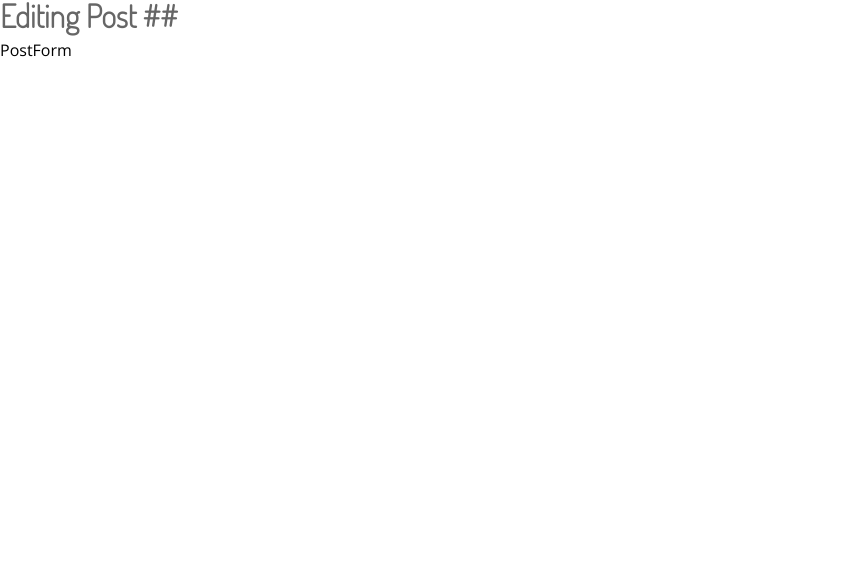
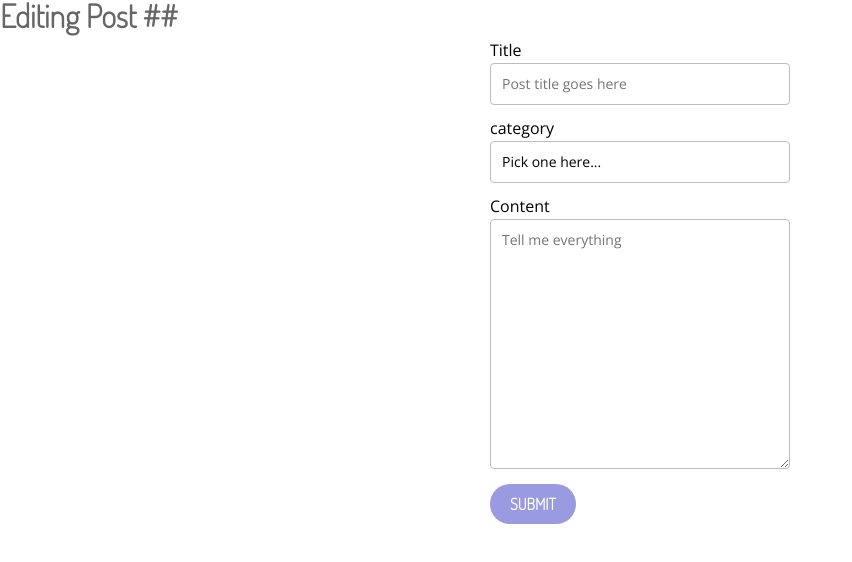
Before and after one commit to fernandoperigolo/leitura, a React (Create React App) app: page /post/edit/1 in a window 1280 px wide. Shown: the top 562 px of the page, without its empty margins (0-852 px from the left). Built offline with nearby package versions, Linux system fonts and the light colour scheme.

Commit message:
Including all workflow to include new post

```diff
--- a/src/actions/posts.js
+++ b/src/actions/posts.js
@@ -1,4 +1,7 @@
+import { addPost as addPostAPI } from '../utils/readableApi'
+
 export const SET_ALL_POSTS = 'SET_ALL_POSTS'
+export const ADD_POST = 'ADD_POST'
 
 export function setAllPosts (posts) {
   return {
@@ -6,3 +9,28 @@ export function setAllPosts (posts) {
     posts
   }
 }
+
+function addPost (post) {
+  return {
+    type: ADD_POST,
+    post,
+  }
+}
+
+export function handleAddPost (title, category, body) {
+  return (dispatch, getState) => {
+    const { authedUser } = getState()
+    const post = {
+      id: Date.now().toString(36) + Math.random().toString(36).substr(2, 5),
+      timestamp: Date.now(),
+      title,
+      body,
+      author: authedUser,
+      category,
+    }
+
+    return addPostAPI(post)
+      .then(() => dispatch(addPost(post)))
+      .catch(error =>  console.warn(error))
+  }
+}
--- a/src/actions/views.js
+++ b/src/actions/views.js
@@ -1,4 +1,4 @@
-import { getHomeData, getCategoryData } from '../utils/readableApi'
+import { getHomeData, getCategoryData, getAllCategories } from '../utils/readableApi'
 import { setAllCategories } from './categories'
 import { setAllPosts } from './posts'
 import { setAuthedUser } from './authedUser'
@@ -26,3 +26,13 @@ export function handleCategoryData (categoryPath) {
     .catch(error =>  console.warn(error))
   }
 }
+
+export function handlePostNewData () {
+  return (dispatch) => {
+    return getAllCategories().then(categories => {
+      dispatch(setAllCategories(categories))
+      dispatch(setAuthedUser(AUTHED_ID))
+    })
+    .catch(error =>  console.warn(error))
+  }
+}
--- a/src/components/PostForm.js
+++ b/src/components/PostForm.js
@@ -1,13 +1,79 @@
-import React, { Component } from 'react'
+import React, { Component, Fragment } from 'react'
+import { handleAddPost } from '../actions/posts'
+import { connect } from 'react-redux'
 
 class PostForm extends Component {
+  state = {
+    title: '',
+    category: '',
+    body: '',
+  }
+
+  handleChange = (e) => {
+    const stateItem = e.target.id
+    const value = e.target.value
+
+    this.setState(() => ({
+      [stateItem]: value
+    }))
+  }
+
+  handleSubmit = (e) => {
+    e.preventDefault()
+
+    this.props.dispatch(handleAddPost(
+      this.state.title,
+      this.state.category,
+      this.state.body,
+    ))
+
+    // this.setState(() => ({
+    //   title: '',
+    //   category: '',
+    //   body: '',
+    // }))
+  }
+
   render() {
     return (
-      <div>
-        PostForm
-      </div>
+      <Fragment>
+        <form onSubmit={this.handleSubmit}>
+          <p>
+            <label htmlFor='title'>Title</label>
+            <input
+              type='text'
+              id='title'
+              placeholder='Post title goes here'
+              value={this.state.title}
+              onChange={this.handleChange}
+              required
+            />
+          </p>
+          <p>
+            <label htmlFor='category'>category</label>
+            <select onChange={this.handleChange} value={this.state.category} id='category' required>
+              <option value="">Pick one here...</option>
+              <option value="react">react</option>
+              <option value="redux">redux</option>
+              <option value="udacity">udacity</option>
+            </select>
+          </p>
+          <p>
+            <label htmlFor='body'>Content</label>
+            <textarea
+              placeholder="Tell me everything"
+              value={this.state.body}
+              onChange={this.handleChange}
+              className='textarea'
+              id='body'
+              required
+            />
+          </p>
+          <p><input type="submit" className='button' /></p>
+        </form>
+      </Fragment>
     )
   }
 }
 
-export default PostForm
+export default connect()(PostForm)
--- a/src/components/PostNew.js
+++ b/src/components/PostNew.js
@@ -1,15 +1,31 @@
 import React, { Component, Fragment } from 'react'
 import PostForm from './PostForm'
+import Header from './Header'
+import Footer from './Footer'
+import { connect } from 'react-redux'
+import { handlePostNewData } from '../actions/views'
 
-class PostEdit extends Component {
+class PostNew extends Component {
+  componentDidMount() {
+    this.props.dispatch(handlePostNewData())
+  }
   render() {
+    console.log('this.props ', this.props)
     return (
       <Fragment>
-        <h2>Create a New Post</h2>
-        <PostForm />
+        <Header />
+
+        <div className='wrap-content'>
+          <div className='content-container'>
+            <h3>Create a New Post</h3>
+            <PostForm />
+          </div>
+        </div>
+
+        <Footer />
       </Fragment>
     )
   }
 }
 
-export default PostEdit
+export default connect()(PostNew)
--- a/src/index.css
+++ b/src/index.css
@@ -80,10 +80,6 @@ h6,
   padding: 0 10px;
 }
 
-.button {
-  background: #5ffbf1;
-}
-
 h1 {
   padding: 40px 0;
   font-size: 72px;
@@ -107,6 +103,79 @@ h3 {
   text-transform: uppercase;
   color: #666;
   border-bottom: 1px solid #666;
+}
+
+form {
+  max-width: 300px;
+  margin: 0 auto;
+}
+
+form label {
+  display: inline-block;
+  margin: 0 0 5px;
+}
+
+form p {
+  margin: 0 0 15px;
+}
+
+input[type=text],
+input[type=date],
+input[type=datetime],
+input[type=number],
+input[type=search],
+input[type=time],
+input[type=url],
+input[type=email],
+textarea,
+select{
+  display: block;
+  width: 100%;
+	box-sizing: border-box;
+  border:1px solid #BEBEBE;
+  background: #fff;
+	padding: 7px 11px;
+	margin: 0px;
+	-webkit-transition: all 0.30s ease-in-out;
+	-moz-transition: all 0.30s ease-in-out;
+	-ms-transition: all 0.30s ease-in-out;
+	-o-transition: all 0.30s ease-in-out;
+  outline: none;
+  border-radius: 4px;
+  appearance: none;
+  font-size: 14px;
+  line-height: 26px;
+  font-family: 'Open Sans', sans-serif;
+}
+input[type=text]:focus,
+input[type=date]:focus,
+input[type=datetime]:focus,
+input[type=number]:focus,
+input[type=search]:focus,
+input[type=time]:focus,
+input[type=url]:focus,
+input[type=email]:focus,
+textarea:focus,
+select:focus{
+	-moz-box-shadow: 0 0 8px #88D5E9;
+	-webkit-box-shadow: 0 0 8px #88D5E9;
+	box-shadow: 0 0 8px #88D5E9;
+	border: 1px solid #88D5E9;
+}
+textarea {
+  height: 250px;
+}
+
+.button {
+  background: #9a9ae1;
+  border: none;
+  line-height: 40px;
+  padding: 0 20px;
+  border-radius: 20px;
+  color: #fff;
+  font-weight: bold;
+  font-size: 16px;
+  text-transform: uppercase;
 }
 
 /* Header */
--- a/src/reducers/posts.js
+++ b/src/reducers/posts.js
@@ -1,4 +1,4 @@
-import { SET_ALL_POSTS } from '../actions/posts'
+import { SET_ALL_POSTS, ADD_POST } from '../actions/posts'
 
 export default function posts(state = {}, action) {
   switch(action.type){
@@ -6,6 +6,11 @@ export default function posts(state = {}, action) {
       return {
         ...action.posts
       }
+    case ADD_POST:
+      return {
+        ...state,
+        [action.post.id]: action.post,
+      }
     default:
       return state
   }
--- a/src/utils/readableApi.js
+++ b/src/utils/readableApi.js
@@ -40,6 +40,15 @@ export const getAllPosts = () => fetch(`${api}/posts`, { headers })
   .then(res => res.json())
   .then(data => normalizeObjectBy('id', data))
 
-  export const getAllPostsByCategory = (categoryPath) => fetch(`${api}/${categoryPath}/posts`, { headers })
+export const getAllPostsByCategory = (categoryPath) => fetch(`${api}/${categoryPath}/posts`, { headers })
   .then(res => res.json())
   .then(data => normalizeObjectBy('id', data))
+
+export const addPost = (postData) => fetch(`${api}/posts`, {
+    headers,
+    method: 'POST',
+    body: JSON.stringify(postData)
+  })
+  .then(res => res.json())
+  .then(data => data)
+  .catch(error => console.log(error))
```
